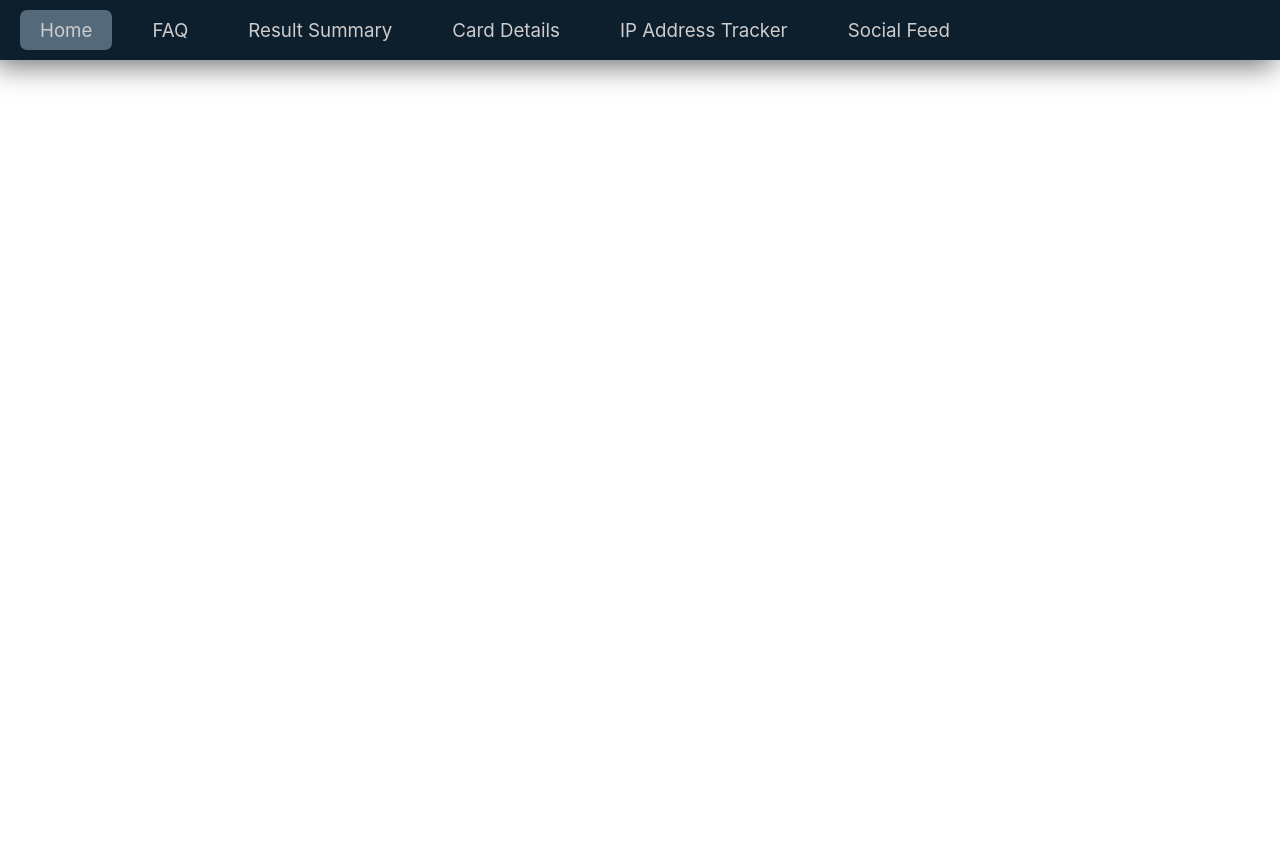
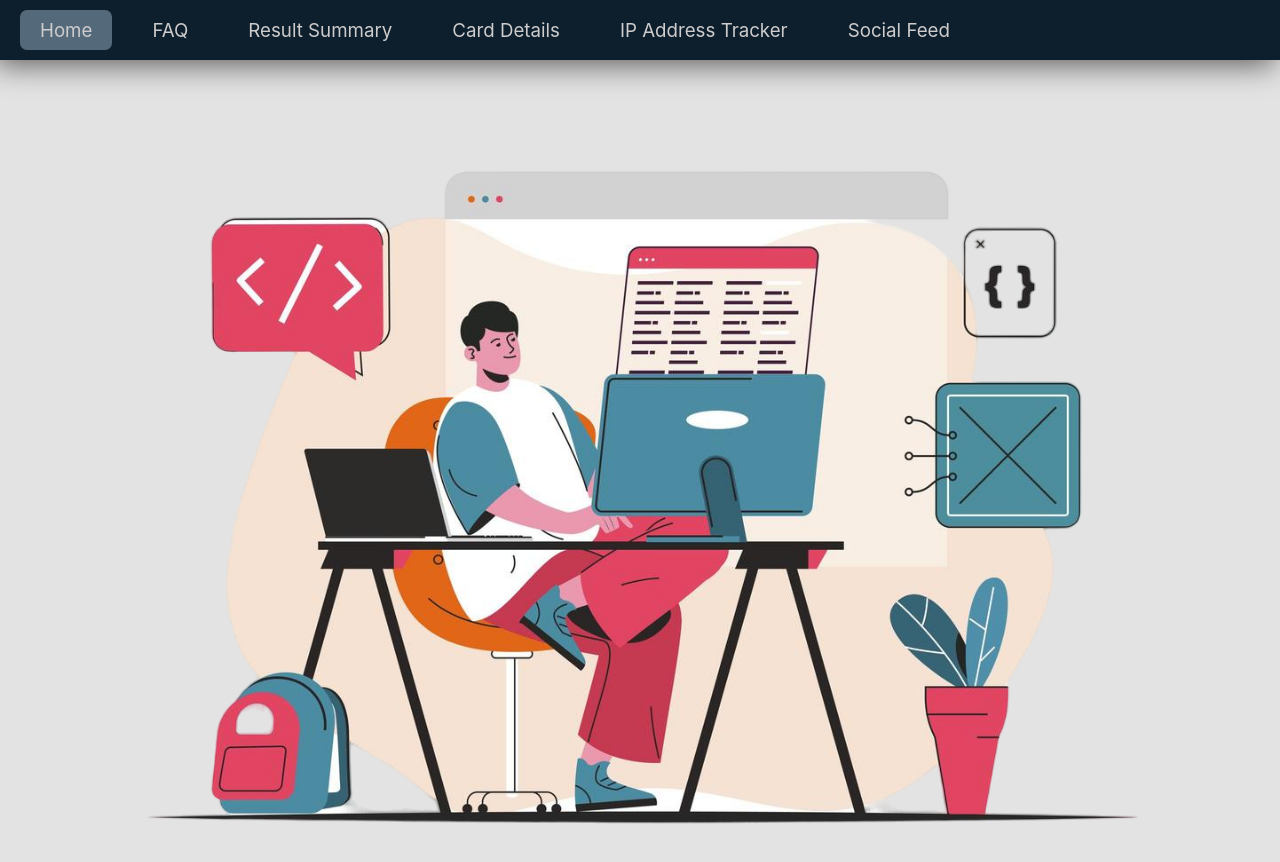
Before and after one commit to ramon-verdinperez/front-end-portfolio, a React (Create React App) app: page / in a window 1280 px wide. Shown: the top 862 px of the page. Built offline with nearby package versions, Linux system fonts and the light colour scheme; the HTML template or start-up script is replaced by a standard one.

Commit message:
Initial setup

```diff
--- a/src/App.tsx
+++ b/src/App.tsx
@@ -6,6 +6,7 @@ import { ResultsSummaryMain } from "./results-summary-component/results-summary-
 import { SocialFeedMain } from "./interactive-comments-section/socialFeed/socialFeedMain.base";
 import { CardDetailsForm } from "./card-details-form/card-details-main/card-details-form.base";
 import { IpAddressTracker } from "./ip-address-tracker/ipAddressTracker.base";
+import { AboutMe } from "./about-me/aboutMe.base";
 
 function App() {
   return (
@@ -14,6 +15,7 @@ function App() {
 
       <div className="App">
         <Routes>
+          <Route path="/" element={ <AboutMe />} />
           <Route path="/socialFeed" element={<SocialFeedMain />} />
           <Route path="/faqAccordion" element={<FaqAccordianMain />} />
           <Route
--- /dev/null
+++ b/src/about-me/aboutMe.base.tsx
@@ -0,0 +1,9 @@
+import sweCoding from './assets/swe-coding.png';
+
+export const AboutMe = () => {
+    return (
+        <div>
+            <img src={sweCoding} alt="A software developer at work" />
+        </div>
+    )
+}
--- a/src/index.css
+++ b/src/index.css
@@ -5,6 +5,7 @@ body {
     sans-serif;
   -webkit-font-smoothing: antialiased;
   -moz-osx-font-smoothing: grayscale;
+  background-color: var(--background-color);
 }
 
 code {
```
Also changed, not shown: src/about-me/assets/swe-coding.png (added).
